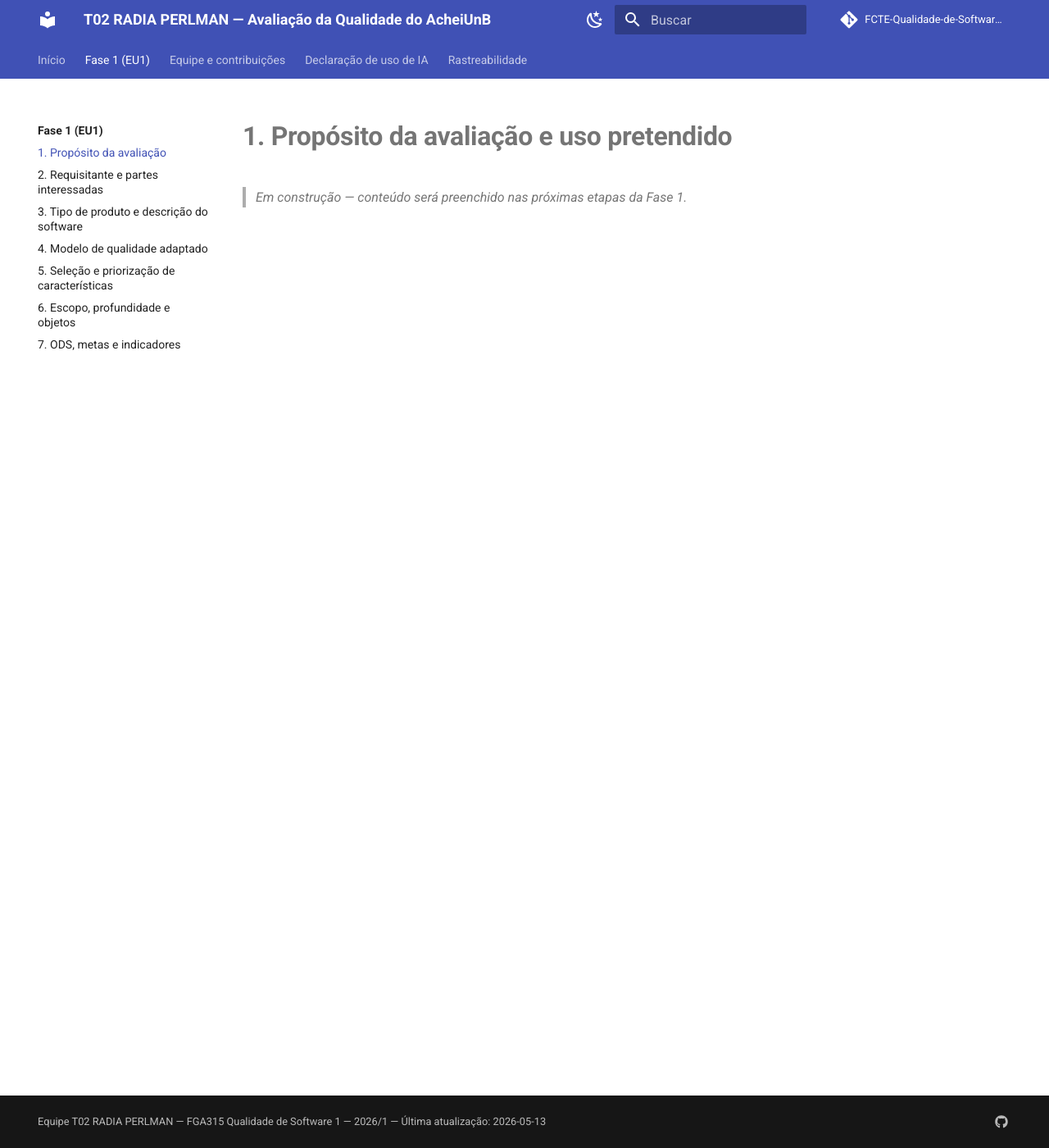
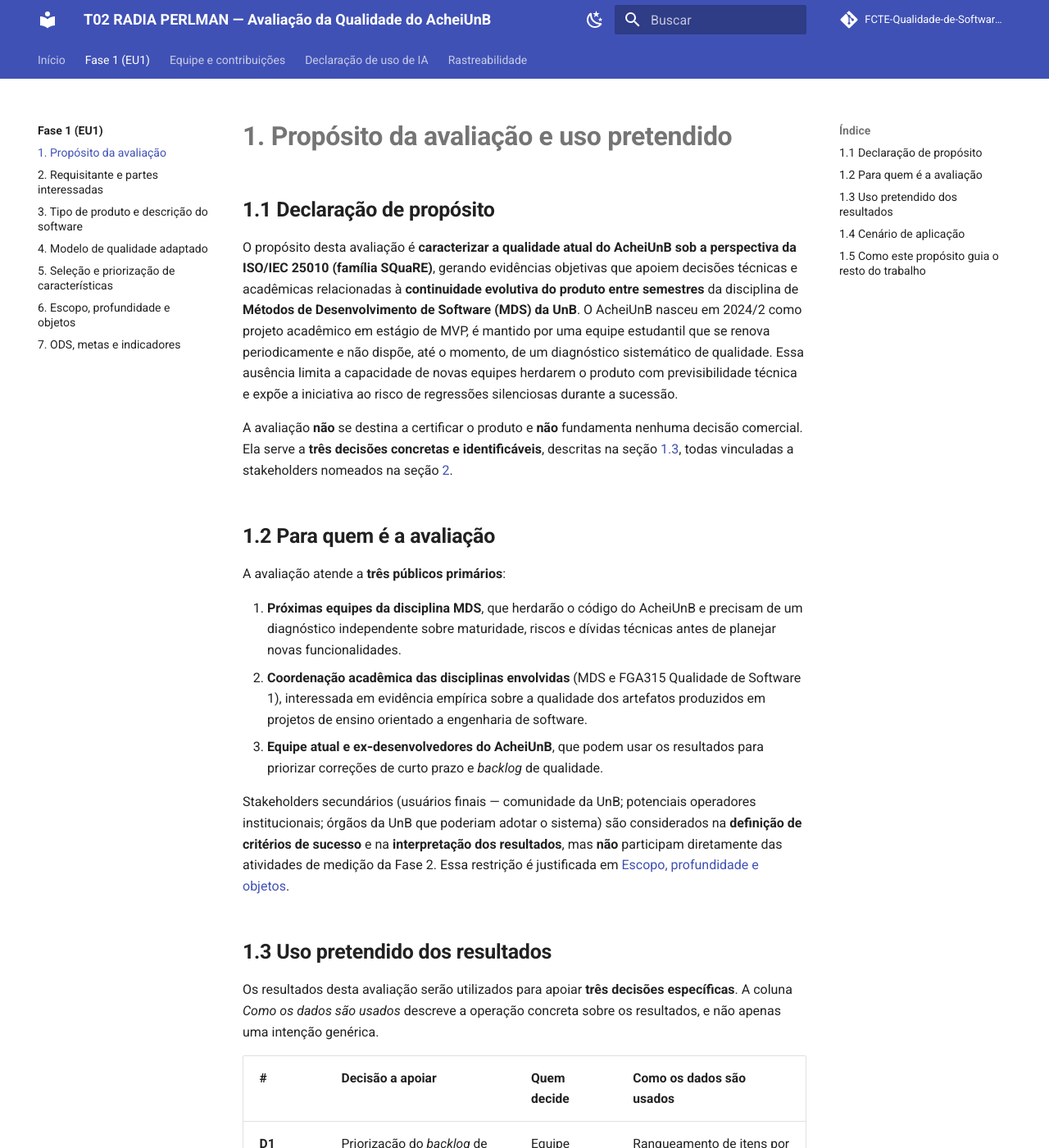
Before and after one commit to FCTE-Qualidade-de-Software-1/2026-1_T02_RADIA_PERLMAN, an MkDocs documentation site: the page built from docs/fase1/01-proposito.md, in a window 1280 px wide and 1400 px high. Shown: the whole window at 82% size. Built offline with MkDocs 1.6.1 and Material for MkDocs 9.7.7, drawn with Linux system fonts in a browser that asks for light colours; comment, search, counter and statistics services are not loaded; some of the changed text lies outside the part shown.

Commit message:
docs(phase1): write section 1 (evaluation purpose)
Co-authored-by: Davi Casseb <77282586+dcasseb@users.noreply.github.com>
Co-authored-by: Ana Joyce <106260288+anajoyceamorim@users.noreply.github.com>
Co-authored-by: Samuel Afonso <106821260+SamuelAfonso@users.noreply.github.com>
Co-authored-by: Leticia Hladczuk <109438911+HladczukLe@users.noreply.github.com>
Co-authored-by: Julia Vitoria <115602385+Juhvitoria4@users.noreply.github.com>

```diff
--- a/docs/fase1/01-proposito.md
+++ b/docs/fase1/01-proposito.md
@@ -1,3 +1,85 @@
 # 1. Propósito da avaliação e uso pretendido
 
-> *Em construção — conteúdo será preenchido nas próximas etapas da Fase 1.*
+## 1.1 Declaração de propósito
+
+O propósito desta avaliação é **caracterizar a qualidade atual do AcheiUnB sob a perspectiva
+da ISO/IEC 25010 (família SQuaRE)**, gerando evidências objetivas que apoiem decisões
+técnicas e acadêmicas relacionadas à **continuidade evolutiva do produto entre semestres**
+da disciplina de **Métodos de Desenvolvimento de Software (MDS) da UnB**. O AcheiUnB nasceu
+em 2024/2 como projeto acadêmico em estágio de MVP, é mantido por uma equipe estudantil que
+se renova periodicamente e não dispõe, até o momento, de um diagnóstico sistemático de
+qualidade. Essa ausência limita a capacidade de novas equipes herdarem o produto com
+previsibilidade técnica e expõe a iniciativa ao risco de regressões silenciosas durante a
+sucessão.
+
+A avaliação **não** se destina a certificar o produto e **não** fundamenta nenhuma decisão
+comercial. Ela serve a **três decisões concretas e identificáveis**, descritas na seção
+[1.3](#13-uso-pretendido-dos-resultados), todas vinculadas a stakeholders nomeados na
+seção [2](02-stakeholders.md).
+
+## 1.2 Para quem é a avaliação
+
+A avaliação atende a **três públicos primários**:
+
+1. **Próximas equipes da disciplina MDS**, que herdarão o código do AcheiUnB e precisam de
+   um diagnóstico independente sobre maturidade, riscos e dívidas técnicas antes de
+   planejar novas funcionalidades.
+2. **Coordenação acadêmica das disciplinas envolvidas** (MDS e FGA315 Qualidade de
+   Software 1), interessada em evidência empírica sobre a qualidade dos artefatos
+   produzidos em projetos de ensino orientado a engenharia de software.
+3. **Equipe atual e ex‑desenvolvedores do AcheiUnB**, que podem usar os resultados para
+   priorizar correções de curto prazo e *backlog* de qualidade.
+
+Stakeholders secundários (usuários finais — comunidade da UnB; potenciais operadores
+institucionais; órgãos da UnB que poderiam adotar o sistema) são considerados na
+**definição de critérios de sucesso** e na **interpretação dos resultados**, mas **não**
+participam diretamente das atividades de medição da Fase 2. Essa restrição é justificada
+em [Escopo, profundidade e objetos](06-escopo.md).
+
+## 1.3 Uso pretendido dos resultados
+
+Os resultados desta avaliação serão utilizados para apoiar **três decisões específicas**.
+A coluna *Como os dados são usados* descreve a operação concreta sobre os resultados, e
+não apenas uma intenção genérica.
+
+| # | Decisão a apoiar | Quem decide | Como os dados são usados |
+|---|------------------|-------------|--------------------------|
+| **D1** | Priorização do *backlog* de qualidade do AcheiUnB para o próximo semestre da disciplina MDS. | Equipe atual / próxima do AcheiUnB. | Ranqueamento de itens por característica e por nível de risco residual identificado na Fase 4, com corte por capacidade de equipe (story points). |
+| **D2** | Decisão **manter / refatorar / substituir** sobre componentes específicos: autenticação MSAL+JWT, *secret management*, fila Celery+Redis, módulo de chat em tempo real e camada de testes do frontend. | Equipe atual / próxima do AcheiUnB. | Comparação entre o estado medido na Fase 3 e os critérios de aceitação derivados na Fase 2 (por subcaracterística da ISO/IEC 25010). |
+| **D3** | Avaliação acadêmica da equipe T02 nas entregas EU1, EU2 e EU3 da disciplina FGA315. | Profa. Cristiane Ramos. | Auditoria dos artefatos publicados na GitPage e no repositório (atas, dados brutos, *releases*, rastreabilidade git) à luz dos critérios da rubrica da disciplina. |
+
+## 1.4 Cenário de aplicação
+
+A avaliação ocorre no **semestre 2026/1**, sobre a versão do AcheiUnB disponível no *branch*
+`main` do repositório `unb-mds/2024-2-AcheiUnB` no **instante de início da medição da
+Fase 2** (a *tag* / *commit* exato será fixado nessa data e registrado em
+[Escopo](06-escopo.md)). A coleta será conduzida pela equipe T02 a partir do código-fonte,
+da documentação, dos arquivos de configuração e de execuções controladas em ambiente local
+containerizado (Docker), conforme o modelo proposto pela própria equipe do AcheiUnB. Os
+resultados são entregues nos relatórios EU1, EU2 e EU3, com versão consolidada publicada
+nesta GitPage e na *release* final do repositório.
+
+!!! info "Decisão registrada — versão sob avaliação"
+    Define-se como **objeto da avaliação** o estado do repositório
+    `unb-mds/2024-2-AcheiUnB` na *tag* ou *commit* a ser fixado no início da Fase 2.
+    Mudanças posteriores ao código original **não invalidam** os resultados — apenas
+    restringem sua validade ao instantâneo (*snapshot*) avaliado. Esse princípio é
+    reforçado em [Escopo, profundidade e objetos](06-escopo.md).
+
+## 1.5 Como este propósito guia o resto do trabalho
+
+A escolha do propósito tem três implicações imediatas sobre o restante da Fase 1:
+
+- **Sobre a seleção de características** ([§5](05-caracteristicas.md)): a decisão D2 exige
+  que a avaliação produza informação acionável sobre **componentes** internos (não apenas
+  uma nota global). Isso favorece características em que a evidência é majoritariamente
+  obtida por análise estática e dinâmica do código — **Manutenibilidade**, **Segurança**,
+  **Confiabilidade** e **Adequação Funcional** — e desfavorece características que
+  demandam pesquisa com usuários finais (cujo acesso é restrito no escopo acadêmico).
+- **Sobre o escopo** ([§6](06-escopo.md)): a decisão D1 só é viável se a profundidade da
+  medição for compatível com o tempo da disciplina (1 semestre). O escopo se concentra
+  no *backend* e nos artefatos de processo (CI/CD, configuração, testes), tratando o
+  *frontend* em profundidade reduzida.
+- **Sobre o vínculo com ODS** ([§7](07-ods.md)): por se tratar de produto universitário
+  voltado à comunidade da UnB, os ODS pertinentes orientam a interpretação dos resultados
+  em termos de **impacto institucional e social**, não apenas técnico.
```
